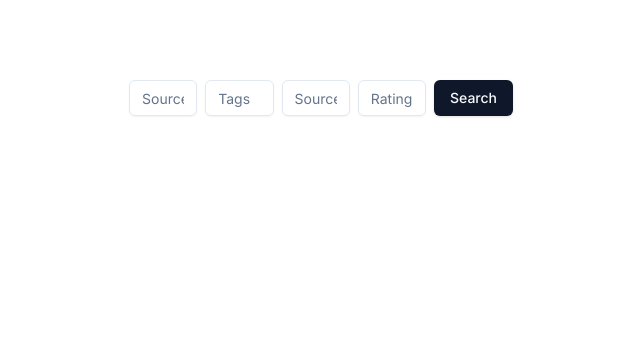
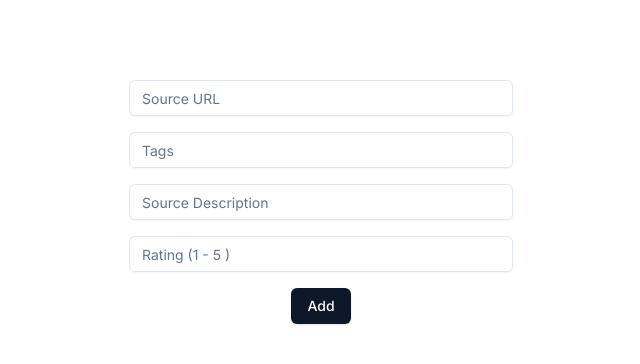
Before and after one commit to simplysabir/crypto-data-hub, a Next.js app: page /add in a window 1280 px wide. Shown: the top 364 px of the page, without its empty margins (319-959 px from the left). Built offline with nearby package versions, Linux system fonts and the light colour scheme.

Commit message:
it's working

```diff
--- a/app/add/page.tsx
+++ b/app/add/page.tsx
@@ -30,30 +30,40 @@ const Add = () => {
   }
 
   return (
-    <div className="flex w-full justify-center items-center mt-20">
+    <div className="flex w-full justify-center flex-col gap-4 items-center mt-20">
       <div className="flex w-full max-w-sm items-center space-x-2">
         <Input
           type="email"
           placeholder="Source URL"
           onChange={(e : any) => setSource(e.target.value)}
         />
+      </div>
+      <div className="flex w-full max-w-sm items-center space-x-2">
         <Input
           type="email"
           placeholder="Tags"
           onChange={(e : any) => setTags(e.target.value)}
         />
+        </div>
+        <div className="flex w-full max-w-sm items-center space-x-2">
+
         <Input
           type="email"
           placeholder="Source Description"
           onChange={(e : any) => setDescription(e.target.value)}
         />
+        </div>
+        <div className="flex w-full max-w-sm items-center space-x-2">
+
         <Input
           type="email"
           placeholder="Rating (1 - 5 )"
           onChange={(e : any) => setRatings(e.target.value)}
         />
+        </div>
+        <div>
         <Button type="submit" onClick={handleSubmit}>
-          Search
+          Add
         </Button>
       </div>
     </div>
--- a/components/Hero.tsx
+++ b/components/Hero.tsx
@@ -50,8 +50,8 @@ const Hero = () => {
           Search
         </Button>
       </div>
-
-      <div className="mt-10">
+      <div className="mt-5">
+      <div>
         {searchedData.map((data : searchDataType) => (
           <div className="mt-4 mb-4" key={data._id}>
           <Alert>
@@ -59,18 +59,24 @@ const Hero = () => {
           <AlertDescription>
             {data.description}
           </AlertDescription>
+
+          <div className="w-full flex justify-between gap-7">
           <AlertTitle>
             rating : {data.ratings} / 5
           </AlertTitle>
 
-          <AlertDescription>
+          <AlertTitle>
             tags : {data.tags}
-          </AlertDescription>
+          </AlertTitle>
+          </div>
         </Alert>
+
         </div>
         ))}
 
       </div>
+      </div>
+
     </div>
   );
 };
--- a/components/Navbar.tsx
+++ b/components/Navbar.tsx
@@ -24,7 +24,7 @@ const Header = () => {
             <div className="flex items-center">
                 <Link href={"/"} className="ml-4 lg:ml-0">
                      <h1 className="text-xl font-bold">
-                        Crypto
+                        Crypto Stats
                      </h1>
                 </Link>
             </div>
```
